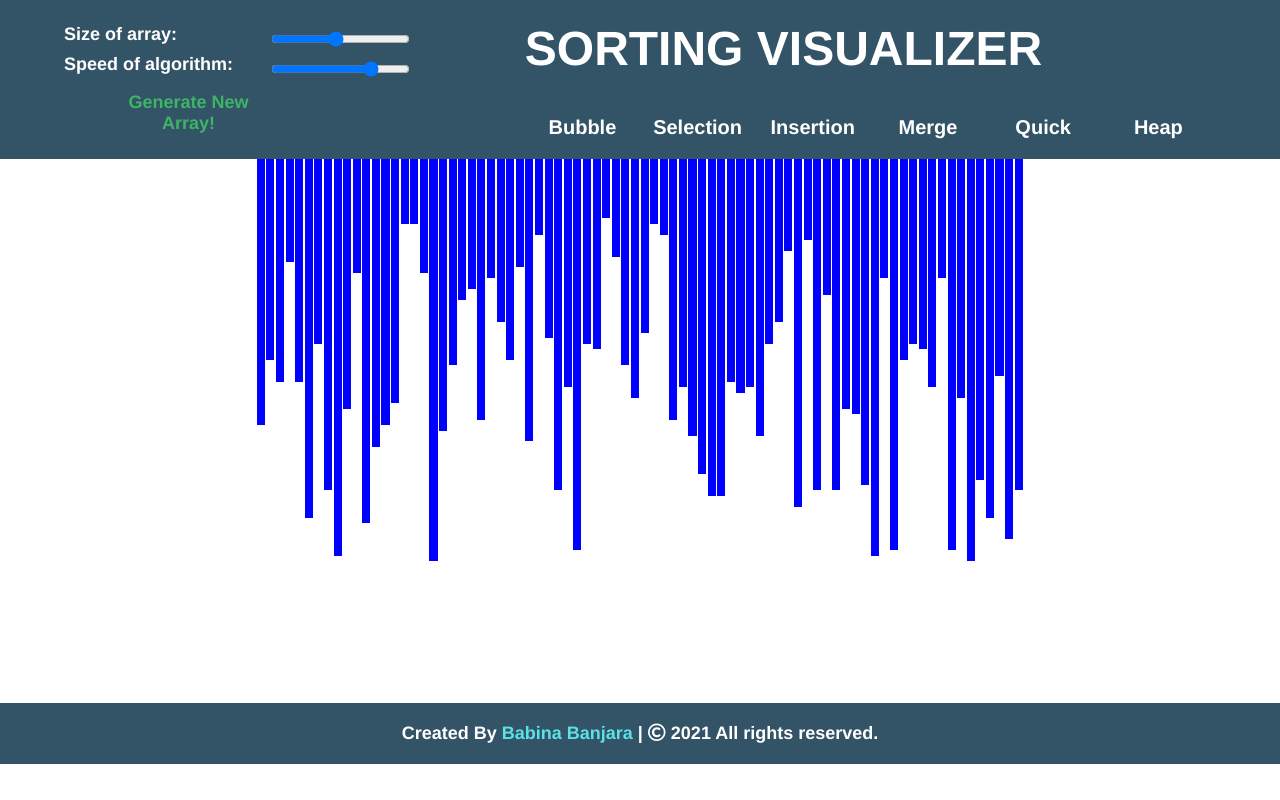
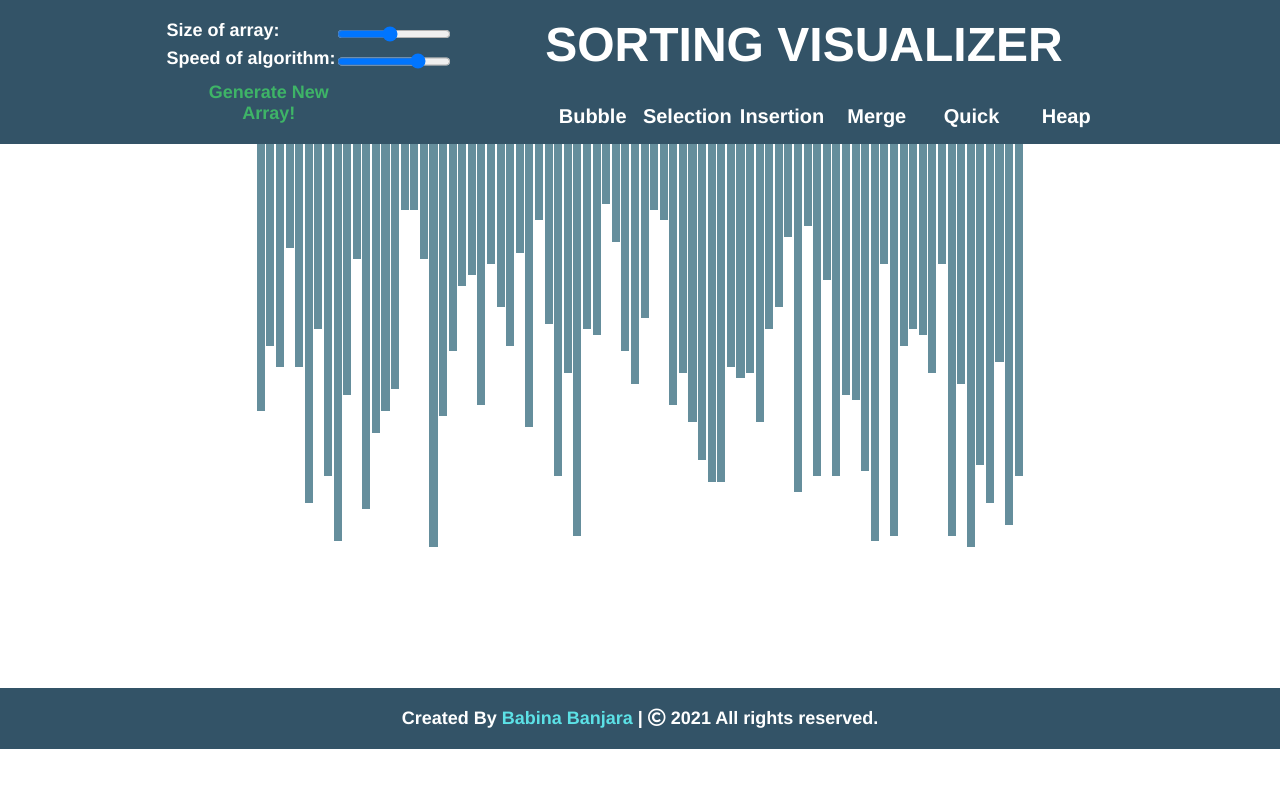
Before and after one commit to bbabina/Sorting-Visualizer, a PHP site: page / in a window 1280 px wide. Run offline with PHP 8.4, Linux system fonts and the light colour scheme.

Commit message:
changed ui

```diff
--- a/scripts/main.js
+++ b/scripts/main.js
@@ -27,7 +27,7 @@
         divs[i]=document.createElement("div");
         cont.appendChild(divs[i]);
         margin_size=0.1;
-        divs[i].style=" margin:0% " + margin_size + "%; background-color:blue; width:" + (100/array_size-(2*margin_size)) + "%; height:" + (div_sizes[i]) + "%;";
+        divs[i].style=" margin:0% " + margin_size + "%; background-color:#658E9C; width:" + (100/array_size-(2*margin_size)) + "%; height:" + (div_sizes[i]) + "%;";
     }
 }
 
--- a/style.css
+++ b/style.css
@@ -16,7 +16,7 @@
         grid-template-columns: 30% 60%;
     -webkit-column-gap: 10%;
             column-gap: 10%;
-    padding: 0% 5%;
+    padding: 0% 13%;
 }
 
 nav .array-inputs {
```
